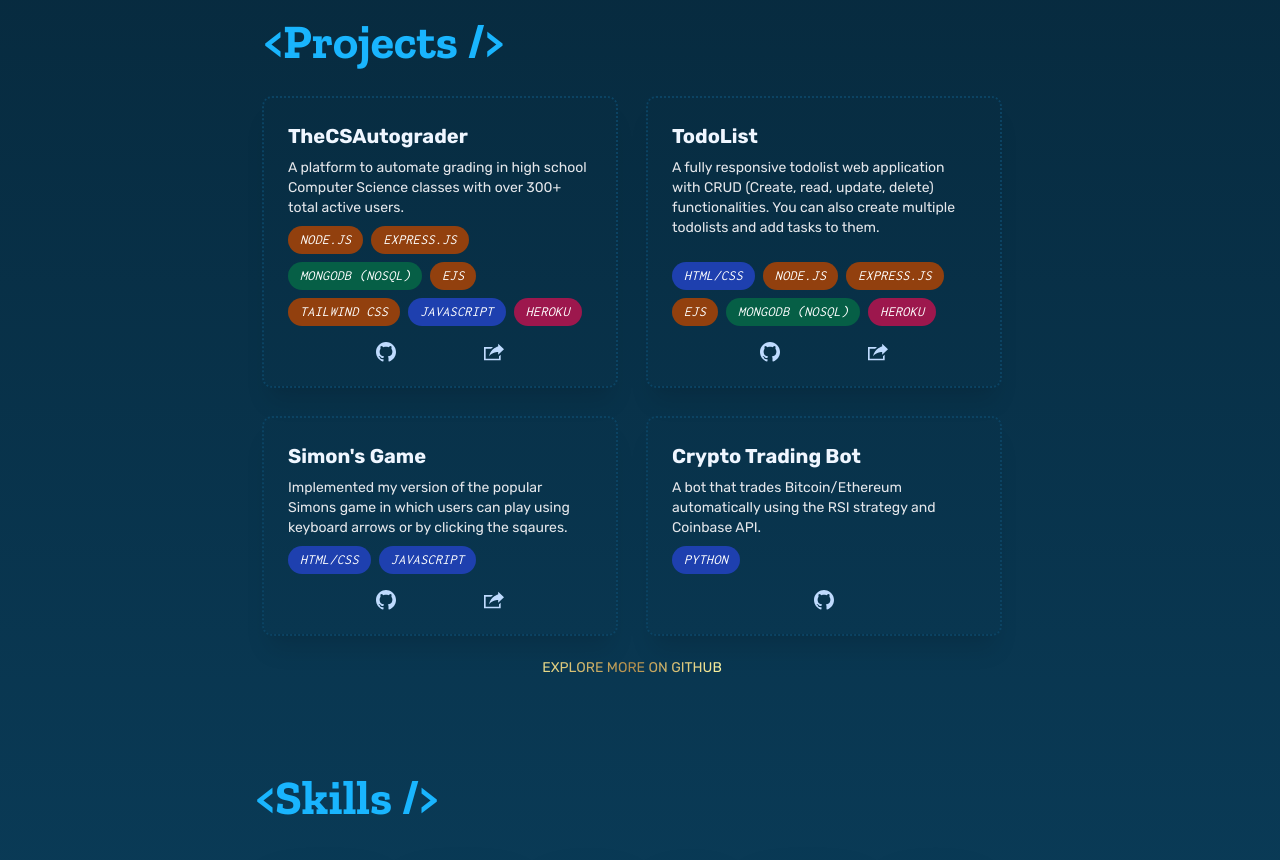
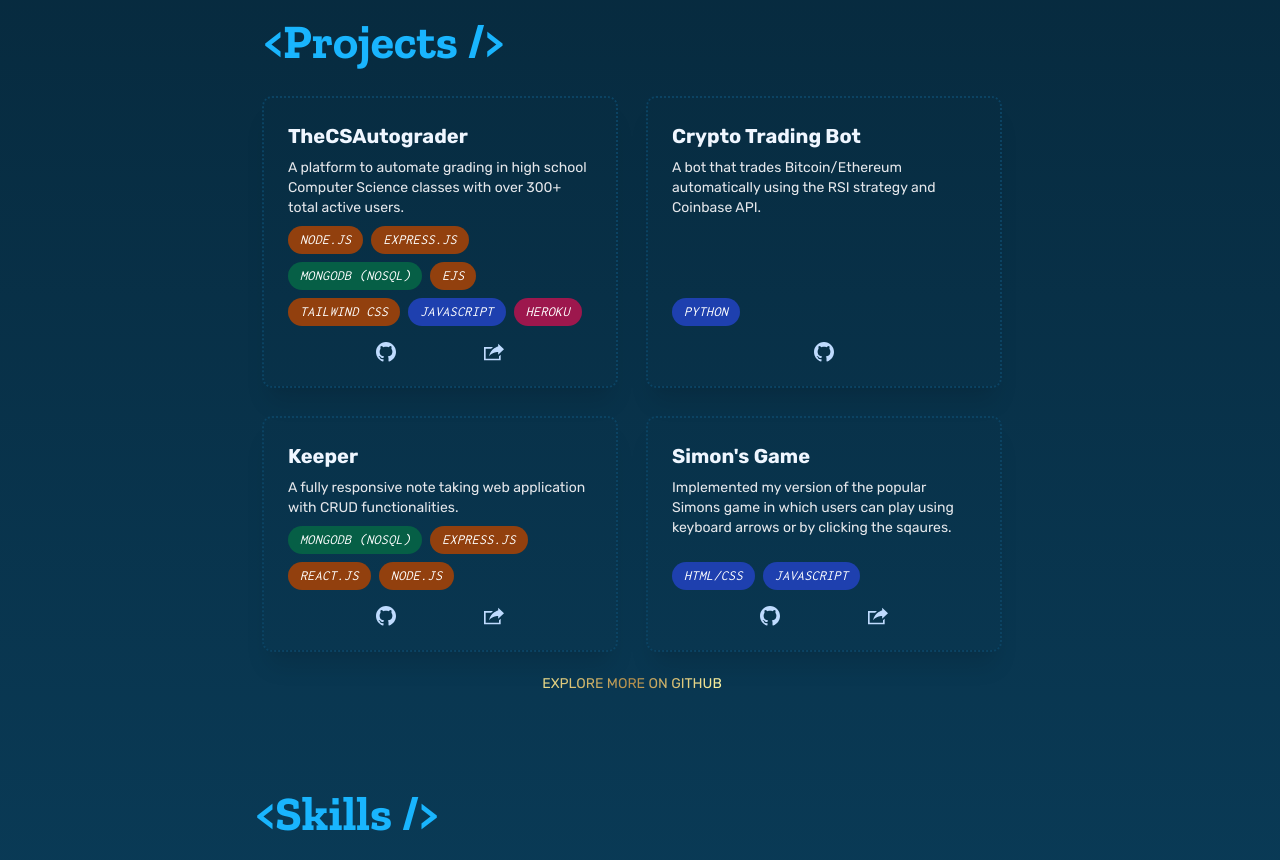
Before and after one commit to SavarJ/jainsavar.com, a React (Create React App) app: page / in a window 1280 px wide. Shown: the part 2500-3360 px from the top of the page. Built offline with nearby package versions, Linux system fonts and the light colour scheme.

Commit message:
Update projects

```diff
--- a/src/components/sections/Projects/projectsList.ts
+++ b/src/components/sections/Projects/projectsList.ts
@@ -25,19 +25,17 @@ const projectsList: projectInterface[] = [
     ],
   },
   {
-    title: "TodoList",
-    description:
-      "A fully responsive todolist web application with CRUD (Create, read, update, delete) functionalities. You can also create multiple todolists and add tasks to them.",
-    githubLink: "https://github.com/SavarJ/todolist",
-    liveLink: "https://savarj-todolist.herokuapp.com/",
-    skills: [
-      SkillStore.HTMLCSS,
-      SkillStore.Node,
-      SkillStore.Express,
-      SkillStore.EJS,
-      SkillStore.Mongo,
-      SkillStore.Heroku,
-    ],
+    title: "Crypto Trading Bot",
+    description: "A bot that trades Bitcoin/Ethereum automatically using the RSI strategy and Coinbase API.",
+    githubLink: "https://github.com/SavarJ/trading-bot",
+    skills: [SkillStore.Python],
+  },
+  {
+    title: "Keeper",
+    description: "A fully responsive note taking web application with CRUD functionalities.",
+    githubLink: "https://github.com/SavarJ/keeper",
+    liveLink: "https://savarj.github.io/keeper/",
+    skills: [SkillStore.Mongo, SkillStore.Express, SkillStore.React, SkillStore.Node],
   },
   {
     title: "Simon's Game",
@@ -47,12 +45,6 @@ const projectsList: projectInterface[] = [
     liveLink: "https://savarj.github.io/simons-game/",
     skills: [SkillStore.HTMLCSS, SkillStore.Javascript],
   },
-  {
-    title: "Crypto Trading Bot",
-    description: "A bot that trades Bitcoin/Ethereum automatically using the RSI strategy and Coinbase API.",
-    githubLink: "https://github.com/SavarJ/trading-bot",
-    skills: [SkillStore.Python],
-  },
 ];
 
 export { projectsList };
```
